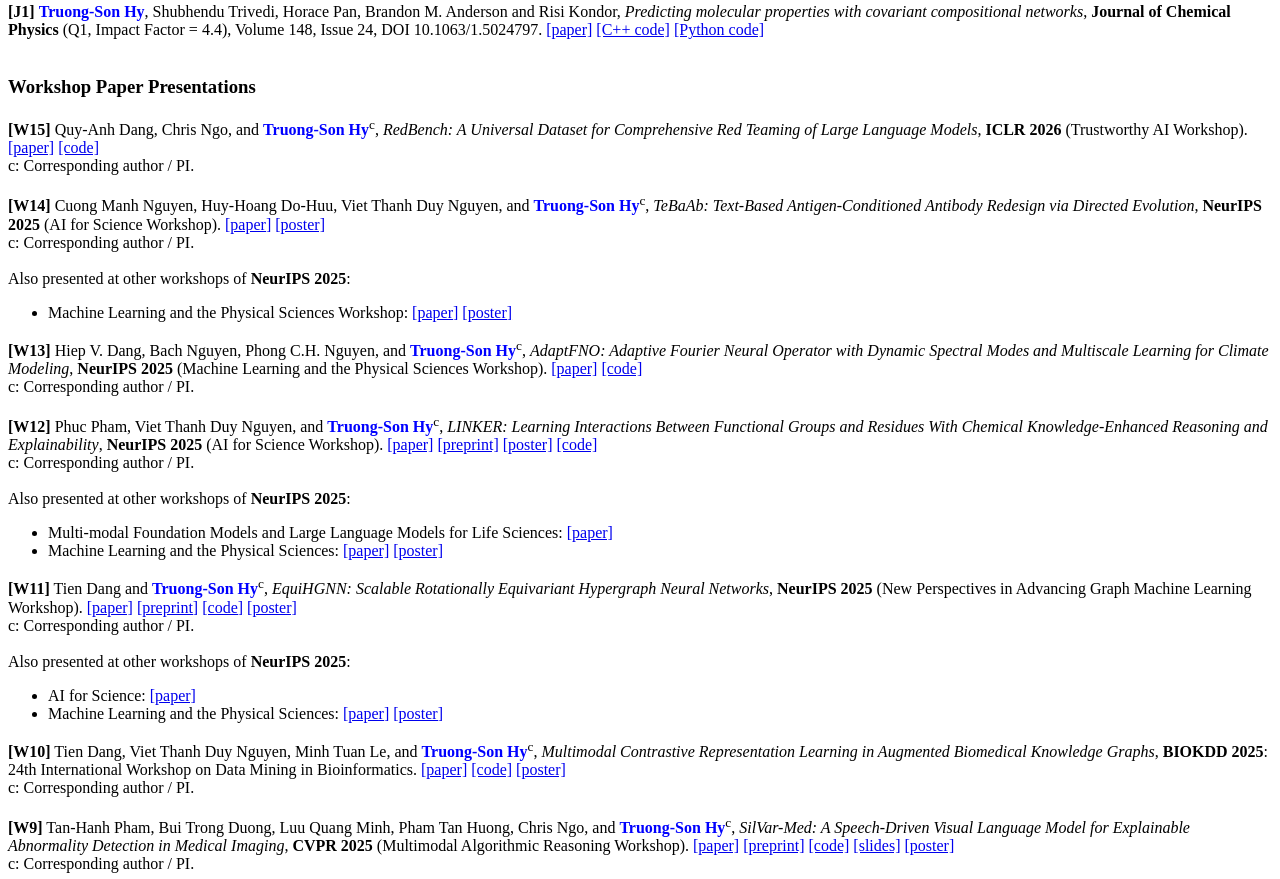
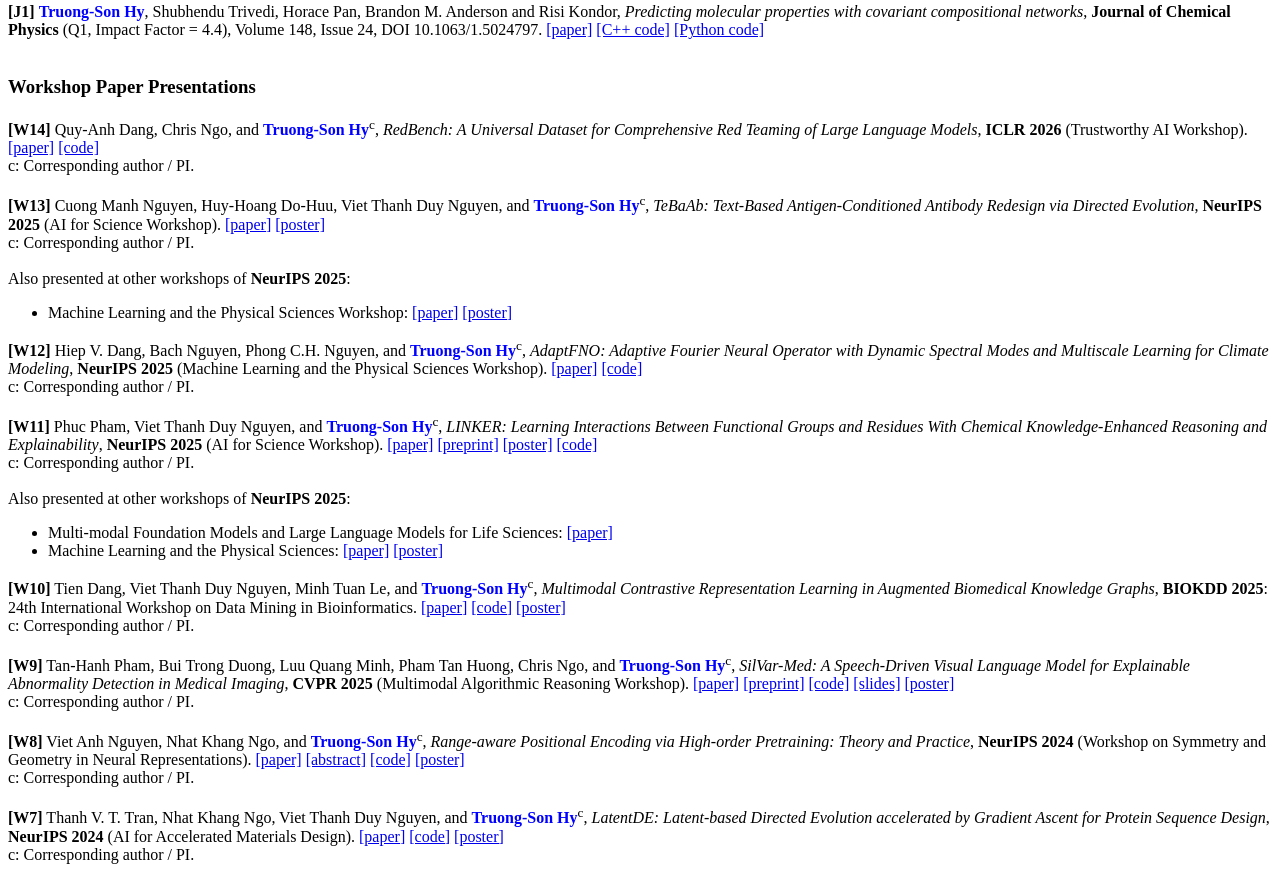
Before and after one commit to HyTruongSon/HySonLab, a plain HTML site: page index.html in a window 1280 px wide. Shown: the part 5140-6019 px from the top of the page. Drawn offline with Linux system fonts and the light colour scheme.

Commit message:
Update index.html

```diff
--- a/index.html
+++ b/index.html
@@ -283,10 +283,10 @@
 Workshop Paper Presentations
 </h3>
 
-<b>[W15]</b> Quy-Anh Dang, Chris Ngo, and <b style="color: blue">Truong-Son Hy</b><sup>c</sup>, <i>RedBench: A Universal Dataset for Comprehensive Red Teaming of Large Language Models</i>, <b>ICLR 2026</b> (Trustworthy AI Workshop). <a href="https://arxiv.org/pdf/2601.03699.pdf">[paper]</a> <a href="https://github.com/knoveleng/redeval">[code]</a> <br>
+<b>[W14]</b> Quy-Anh Dang, Chris Ngo, and <b style="color: blue">Truong-Son Hy</b><sup>c</sup>, <i>RedBench: A Universal Dataset for Comprehensive Red Teaming of Large Language Models</i>, <b>ICLR 2026</b> (Trustworthy AI Workshop). <a href="https://arxiv.org/pdf/2601.03699.pdf">[paper]</a> <a href="https://github.com/knoveleng/redeval">[code]</a> <br>
 c: Corresponding author / PI.<br> <br>
 
-<b>[W14]</b> Cuong Manh Nguyen, Huy-Hoang Do-Huu, Viet Thanh Duy Nguyen, and <b style="color: blue">Truong-Son Hy</b><sup>c</sup>, <i>TeBaAb: Text-Based Antigen-Conditioned Antibody Redesign via Directed Evolution</i>, <b>NeurIPS 2025</b> (AI for Science Workshop). <a href="https://openreview.net/pdf?id=Imw5NGMgje">[paper]</a> <a href="posters/NeurIPS_2025_TeBaAb_Poster.pdf">[poster]</a> <br>
+<b>[W13]</b> Cuong Manh Nguyen, Huy-Hoang Do-Huu, Viet Thanh Duy Nguyen, and <b style="color: blue">Truong-Son Hy</b><sup>c</sup>, <i>TeBaAb: Text-Based Antigen-Conditioned Antibody Redesign via Directed Evolution</i>, <b>NeurIPS 2025</b> (AI for Science Workshop). <a href="https://openreview.net/pdf?id=Imw5NGMgje">[paper]</a> <a href="posters/NeurIPS_2025_TeBaAb_Poster.pdf">[poster]</a> <br>
 c: Corresponding author / PI.<br> <br>
 
 Also presented at other workshops of <b>NeurIPS 2025</b>:
@@ -294,25 +294,16 @@
 	<li>Machine Learning and the Physical Sciences Workshop: <a href="https://ml4physicalsciences.github.io/2025/files/NeurIPS_ML4PS_2025_107.pdf">[paper]</a> <a href="https://neurips.cc/media/PosterPDFs/NeurIPS%202025/123088.png">[poster]</a> </li>
 </ul>
 
-<b>[W13]</b> Hiep V. Dang, Bach Nguyen, Phong C.H. Nguyen, and <b style="color: blue">Truong-Son Hy</b><sup>c</sup>, <i>AdaptFNO: Adaptive Fourier Neural Operator with Dynamic Spectral Modes and Multiscale Learning for Climate Modeling</i>, <b>NeurIPS 2025</b> (Machine Learning and the Physical Sciences Workshop). <a href="https://ml4physicalsciences.github.io/2025/files/NeurIPS_ML4PS_2025_96.pdf">[paper]</a> <a href="https://github.com/HySonLab/AdaptFNO">[code]</a> <br>
+<b>[W12]</b> Hiep V. Dang, Bach Nguyen, Phong C.H. Nguyen, and <b style="color: blue">Truong-Son Hy</b><sup>c</sup>, <i>AdaptFNO: Adaptive Fourier Neural Operator with Dynamic Spectral Modes and Multiscale Learning for Climate Modeling</i>, <b>NeurIPS 2025</b> (Machine Learning and the Physical Sciences Workshop). <a href="https://ml4physicalsciences.github.io/2025/files/NeurIPS_ML4PS_2025_96.pdf">[paper]</a> <a href="https://github.com/HySonLab/AdaptFNO">[code]</a> <br>
 c: Corresponding author / PI.<br> <br>
 
-<b>[W12]</b> Phuc Pham, Viet Thanh Duy Nguyen, and <b style="color: blue">Truong-Son Hy</b><sup>c</sup>, <i>LINKER: Learning Interactions Between Functional Groups and Residues With Chemical Knowledge-Enhanced Reasoning and Explainability</i>, <b>NeurIPS 2025</b> (AI for Science Workshop). <a href="https://openreview.net/pdf?id=LsDdZUSVso">[paper]</a> <a href="https://arxiv.org/pdf/2509.03425.pdf">[preprint]</a> <a href="posters/NeurIPS_2025_LINKER_Poster.pdf">[poster]</a> <a href="https://github.com/HySonLab/LINKER">[code]</a> <br>
+<b>[W11]</b> Phuc Pham, Viet Thanh Duy Nguyen, and <b style="color: blue">Truong-Son Hy</b><sup>c</sup>, <i>LINKER: Learning Interactions Between Functional Groups and Residues With Chemical Knowledge-Enhanced Reasoning and Explainability</i>, <b>NeurIPS 2025</b> (AI for Science Workshop). <a href="https://openreview.net/pdf?id=LsDdZUSVso">[paper]</a> <a href="https://arxiv.org/pdf/2509.03425.pdf">[preprint]</a> <a href="posters/NeurIPS_2025_LINKER_Poster.pdf">[poster]</a> <a href="https://github.com/HySonLab/LINKER">[code]</a> <br>
 c: Corresponding author / PI.<br> <br>
 
 Also presented at other workshops of <b>NeurIPS 2025</b>:
 <ul>
 <li>Multi-modal Foundation Models and Large Language Models for Life Sciences: <a href="https://openreview.net/pdf?id=En4Q41ZA3T">[paper]</a></li>
 <li>Machine Learning and the Physical Sciences: <a href="https://ml4physicalsciences.github.io/2025/files/NeurIPS_ML4PS_2025_102.pdf">[paper]</a> <a href="https://neurips.cc/media/PosterPDFs/NeurIPS%202025/123020.png">[poster]</a> </li>
-</ul>
-
-<b>[W11]</b> Tien Dang and <b style="color: blue">Truong-Son Hy</b><sup>c</sup>, <i>EquiHGNN: Scalable Rotationally Equivariant Hypergraph Neural Networks</i>, <b>NeurIPS 2025</b> (New Perspectives in Advancing Graph Machine Learning Workshop). <a href="https://openreview.net/pdf?id=2YIhVthm0F">[paper]</a> <a href="https://arxiv.org/pdf/2505.05650">[preprint]</a> <a href="https://github.com/HySonLab/EquiHGNN/">[code]</a> <a href="posters/NeurIPS_2025_EquiHGNN.pdf">[poster]</a> <br>
-c: Corresponding author / PI.<br> <br>
-
-Also presented at other workshops of <b>NeurIPS 2025</b>:
-<ul>
-<li>AI for Science: <a href="https://openreview.net/pdf?id=McZIwV1dva">[paper]</a></li>
-<li>Machine Learning and the Physical Sciences: <a href="https://ml4physicalsciences.github.io/2025/files/NeurIPS_ML4PS_2025_118.pdf">[paper]</a> <a href="https://neurips.cc/media/PosterPDFs/NeurIPS%202025/123012.png">[poster]</a></li>
 </ul>
 
 <b>[W10]</b> Tien Dang, Viet Thanh Duy Nguyen, Minh Tuan Le, and <b style="color: blue">Truong-Son Hy</b><sup>c</sup>, <i>Multimodal Contrastive Representation Learning in Augmented Biomedical Knowledge Graphs</i>, <b>BIOKDD 2025</b>: 24th International Workshop on Data Mining in Bioinformatics. <a href="https://arxiv.org/pdf/2501.01644.pdf">[paper]</a> <a href="https://github.com/HySonLab/BioMedKG">[code]</a> <a href="posters/BIOKDD_2025_Poster.pdf">[poster]</a> <br>
```
